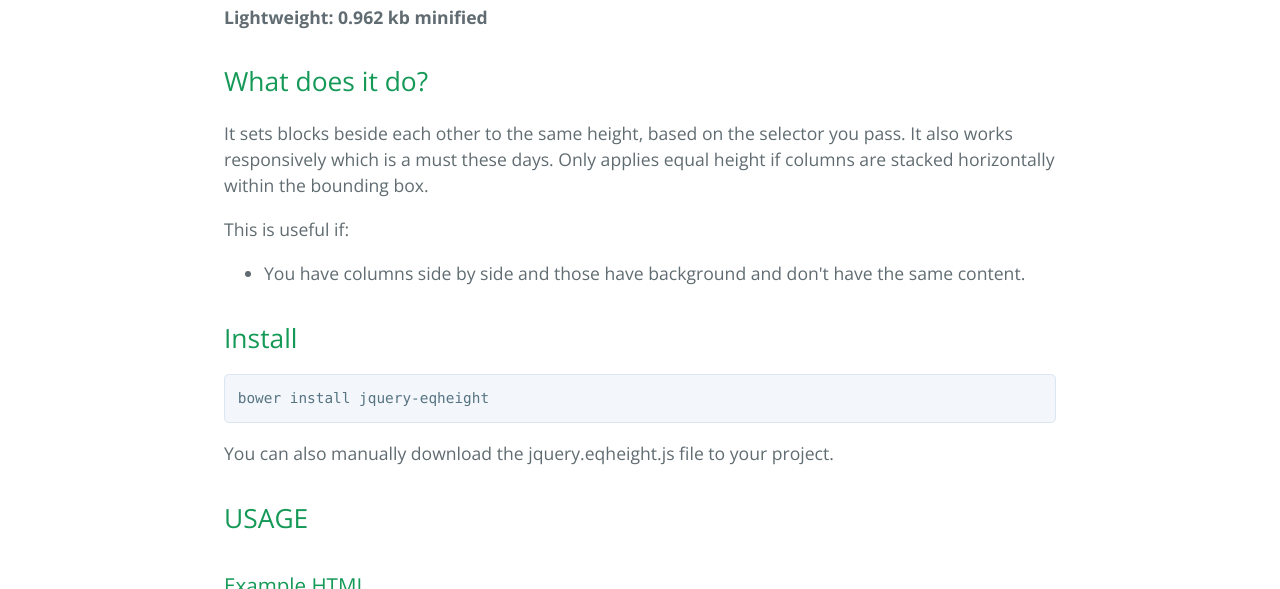
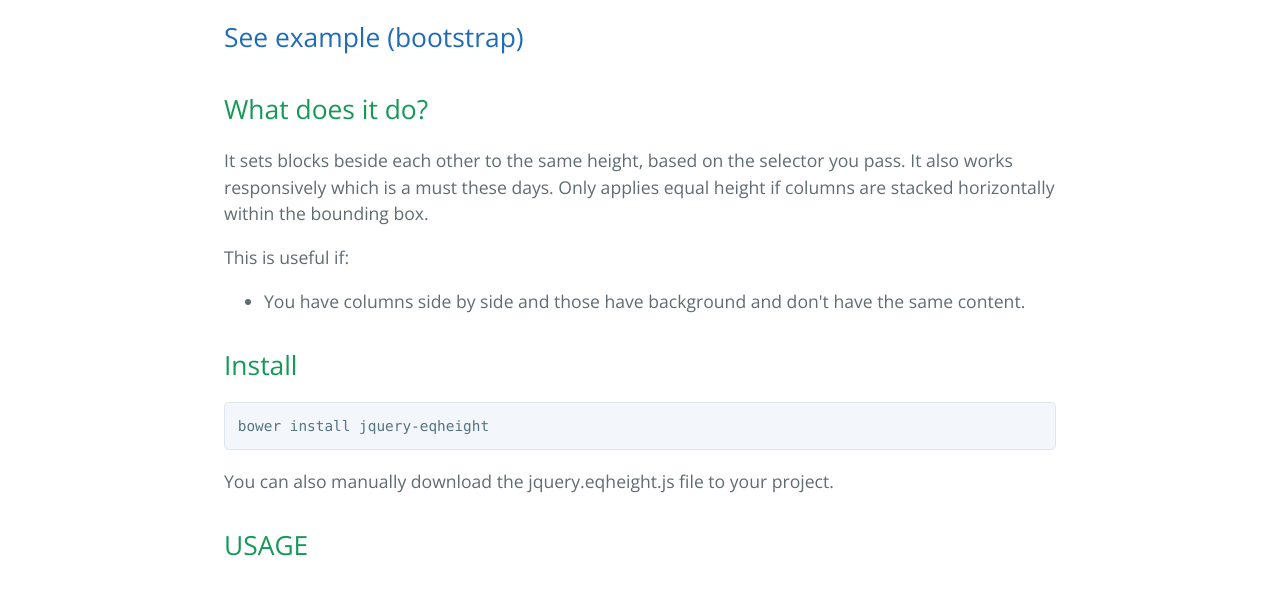
Before and after one commit to peec/jquery-eqheight, a plain HTML site: page index.html in a window 1280 px wide. Shown: the part 511-1100 px from the top of the page. Drawn offline with nearby package versions, Linux system fonts and the light colour scheme.

```diff
--- a/index.html
+++ b/index.html
@@ -22,7 +22,9 @@
       <h1>
 <a id="jquery-eqheight" class="anchor" href="#jquery-eqheight" aria-hidden="true"><span class="octicon octicon-link"></span></a>jquery-eqheight</h1>
 
-<p><strong>Lightweight: 0.962 kb minified</strong></p>
+<h2>
+<a id="see-example-bootstrap" class="anchor" href="#see-example-bootstrap" aria-hidden="true"><span class="octicon octicon-link"></span></a><a href="https://rawgit.com/peec/jquery-eqheight/master/samples/bootstrap.html">See example (bootstrap)</a>
+</h2>
 
 <h2>
 <a id="what-does-it-do" class="anchor" href="#what-does-it-do" aria-hidden="true"><span class="octicon octicon-link"></span></a>What does it do?</h2>
```
Also changed, not shown: params.json (+1 -1 lines).
